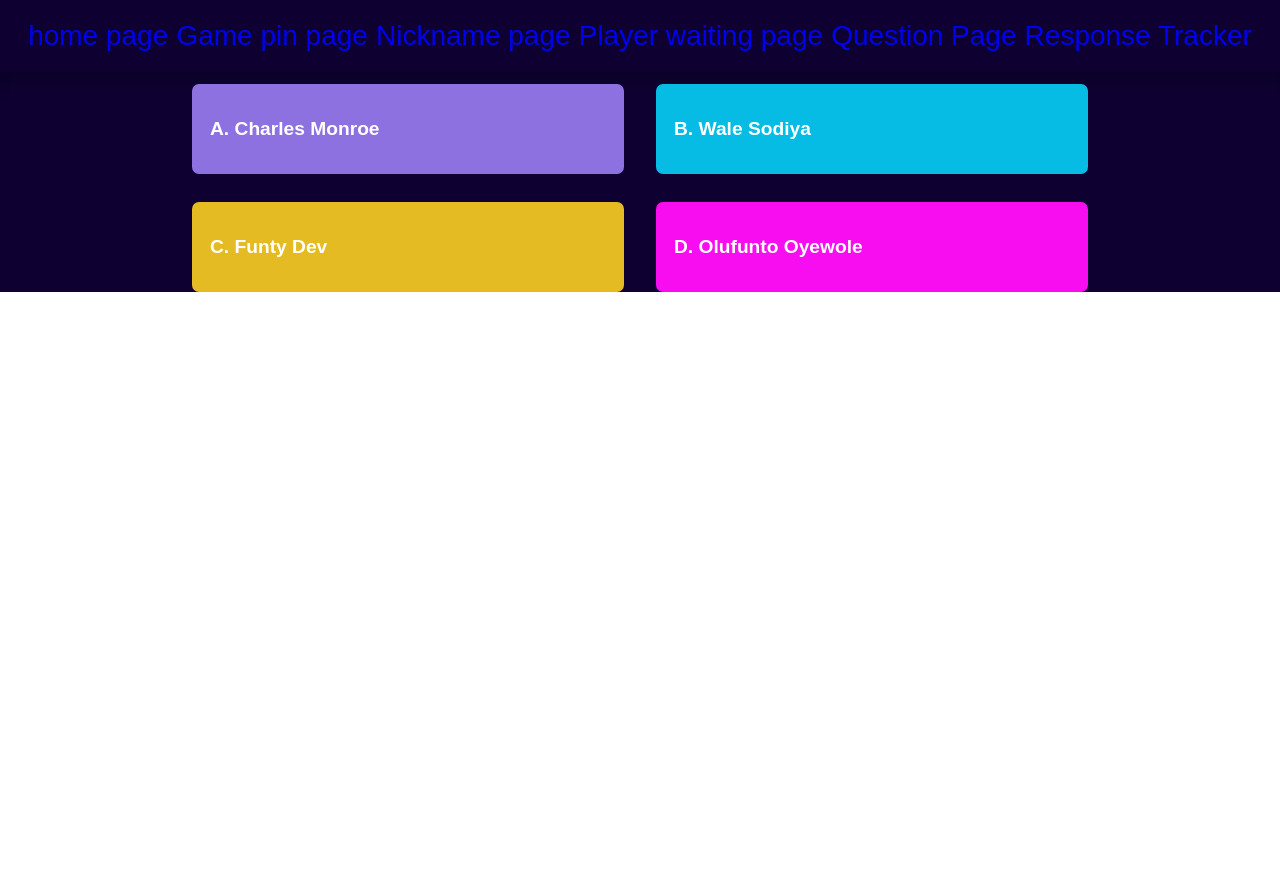
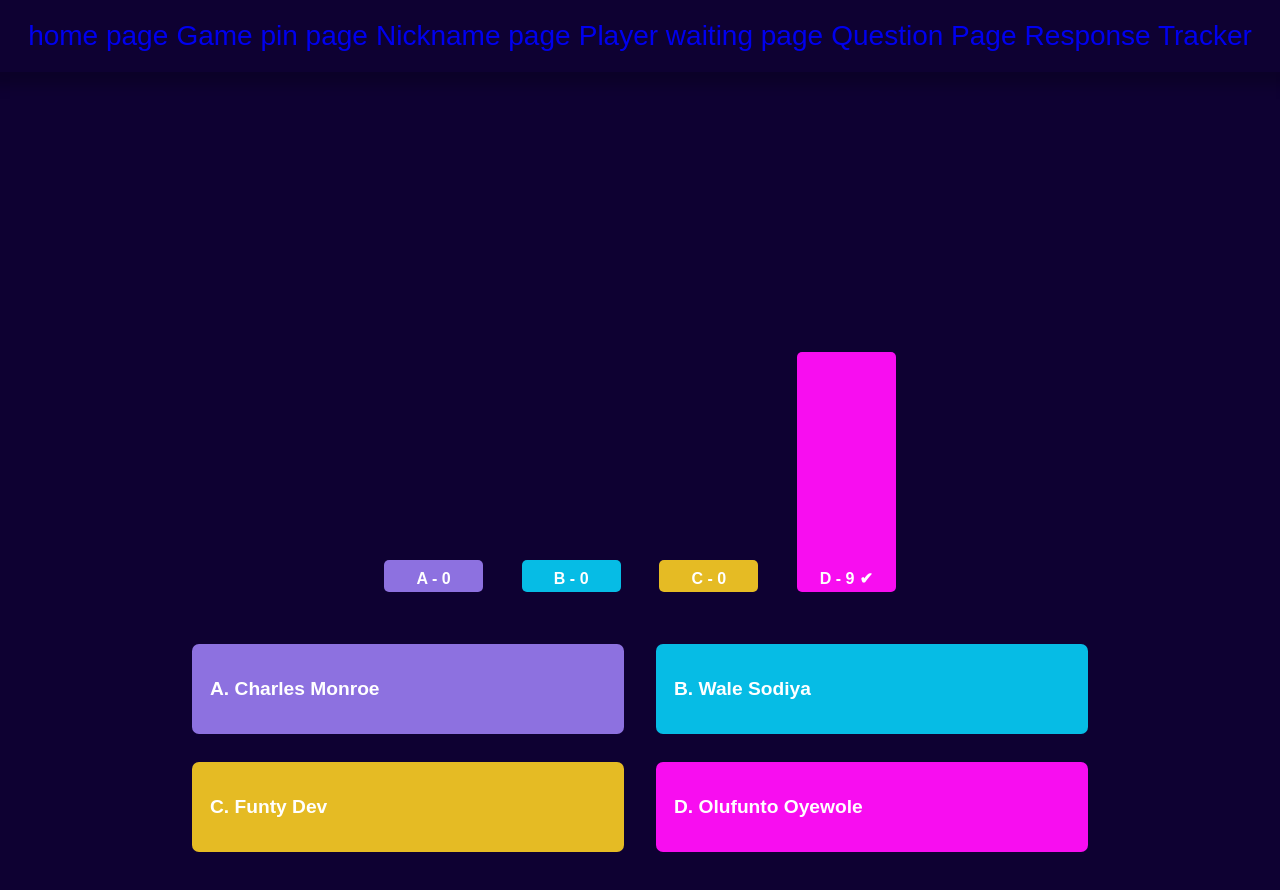
Before and after one commit to mr-funtor/class-kahoot, a React (Vite) app: page /responses in a window 1280 px wide. Shown: the top 890 px of the page. Before the commit the page ends 800 px from the top, so only its background shows below. Built offline with nearby package versions, Linux system fonts and the light colour scheme; a web font is replaced by a local one.

Commit message:
barchart added

```diff
--- /dev/null
+++ b/src/pages/hostSide/responseTracker/BarChart.jsx
@@ -0,0 +1,27 @@
+import style from "./responseTracker.module.css";
+
+const BarChart = ({ data }) => {
+  const maxDataValue = Math.max(...data.map((item) => item.point));
+
+  return (
+    <div className={style.barChart}>
+      {data.map((item, index) => (
+        <div
+          key={index}
+          className={style.bar}
+          style={{
+            height: `${(item.point / maxDataValue) * 50}%`,
+            backgroundColor: item.color,
+          }}
+        >
+          <div className={style.labels}>
+            {item.label} {item.point}
+            {item.label === "D -" && <span className={style.checkmark}>✔</span>}
+          </div>
+        </div>
+      ))}
+    </div>
+  );
+};
+
+export default BarChart;
--- a/src/pages/hostSide/responseTracker/ResponseTrackerPage.jsx
+++ b/src/pages/hostSide/responseTracker/ResponseTrackerPage.jsx
@@ -2,8 +2,16 @@ import React from "react";
 import style from "./responseTracker.module.css";
 import CustomButton from "../../../components/CustomButton";
 import options from "../../QuestionPage/options";
+import BarChart from "./BarChart";
 
 const ResponseTrackerPage = () => {
+  const data = [
+    { label: "A -", point: 0, color: "hsla(255, 64%, 66%, 1)" },
+    { label: "B -", point: 0, color: "hsla(191, 95%, 46%, 1)" },
+    { label: "C -", point: 0, color: "hsla(47, 79%, 52%, 1)" },
+    { label: "D -", point: 9, color: "hsla(302, 94%, 51%, 1)" },
+  ];
+
   function optionMap(item) {
     return (
       <CustomButton
@@ -14,7 +22,8 @@ const ResponseTrackerPage = () => {
     );
   }
   return (
-    <div className="pageBody">
+    <div className={style.pageBody}>
+      <BarChart data={data} />
       <div className={style.optionDiv}>{options.map(optionMap)}</div>
     </div>
   );
--- a/src/pages/hostSide/responseTracker/responseTracker.module.css
+++ b/src/pages/hostSide/responseTracker/responseTracker.module.css
@@ -1,3 +1,7 @@
+.pageBody {
+  height: 100vh;
+}
+
 .optionDiv {
   display: grid;
   grid-template-columns: repeat(2, 1fr);
@@ -144,3 +148,37 @@
     font-size: 0.85rem;
   }
 }
+
+.barChart {
+  display: flex;
+  align-items: flex-end;
+  width: 40vmax;
+  height: 30rem;
+  margin: 40px auto;
+  gap: 3vmax;
+}
+
+.bar {
+  width: 30rem;
+  transition: height 0.3s ease-in-out;
+  padding-bottom: 2rem;
+  display: flex;
+  flex-direction: column;
+  position: relative;
+  justify-content: flex-end;
+  border-radius: 5px;
+  text-align: center;
+}
+
+.labels {
+  color: white;
+  font-weight: bold;
+  font-size: 1rem;
+  position: absolute;
+  width: 100%;
+  bottom: 4px;
+}
+
+.checkmark {
+  margin-left: 5px;
+}
```
